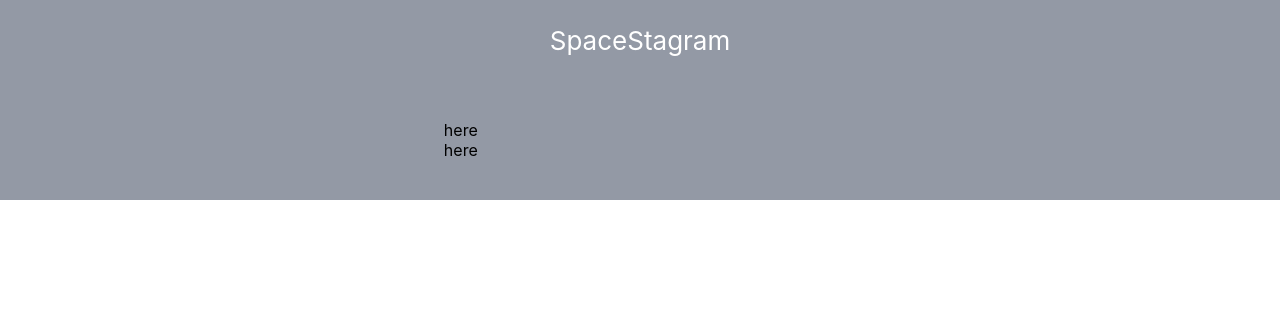
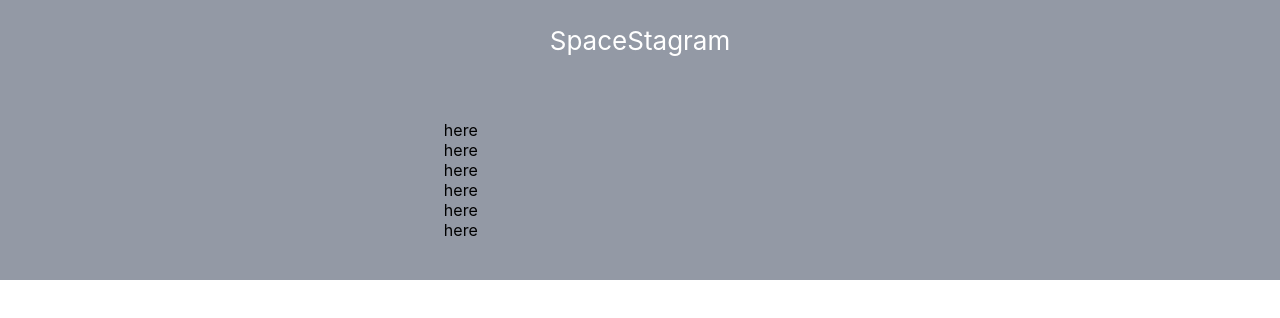
Before and after one commit to jyotiheer/shop, a React (Create React App) app: page / in a window 1280 px wide. Shown: the top 318 px of the page. Built offline with nearby package versions, Linux system fonts and the light colour scheme; no server answers.

Commit message:
Update App.js

```diff
--- a/src/App.js
+++ b/src/App.js
@@ -11,6 +11,10 @@ function App() {
           <div className='col'>
           <Data/>
           <Data/>
+          <Data/>
+          <Data/>
+          <Data/>
+          <Data/>
           </div>
         </div>
       </section>
```
